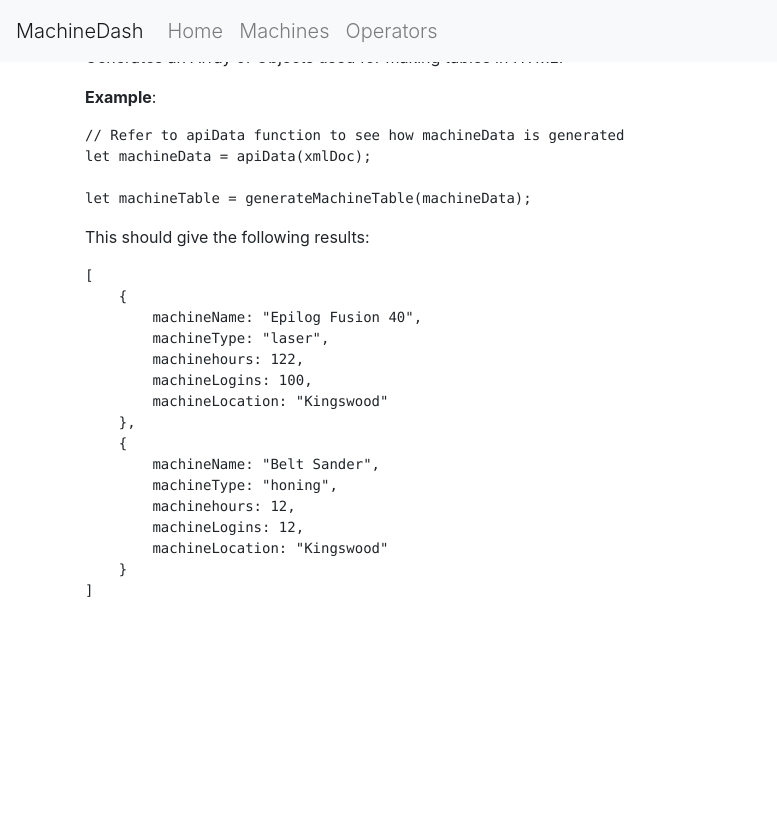
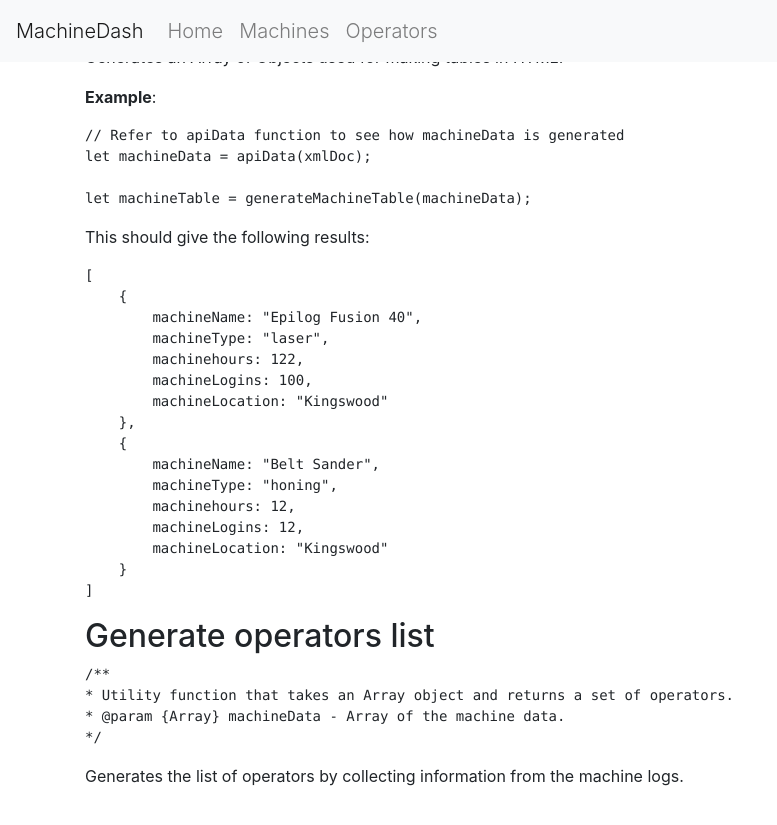
Before and after one commit to wsu-tss/machine_dashboard, a Jekyll site: the page built from docs/utils.md, in a window 1280 px wide and 900 px high, scrolled down 2535 px. Shown: the top 825 px of the window, without its empty margins (0-777 px from the left). Built offline with Jekyll 4.4.1, drawn with Linux system fonts in a browser that asks for light colours; nearby versions of some CDN libraries; our own code applies the rules of GitHub Pages for plain Markdown files; before the commit the page ends 3248 px from its top, so only the background shows below that.

Commit message:
docs updated with operator list function

````diff
--- a/docs/utils.md
+++ b/docs/utils.md
@@ -167,3 +167,14 @@ This should give the following results:
     }
 ]
 ```
+
+## Generate operators list
+
+```
+/**
+* Utility function that takes an Array object and returns a set of operators.
+* @param {Array} machineData - Array of the machine data.
+*/
+```
+
+Generates the list of operators by collecting information from the machine logs.
````
